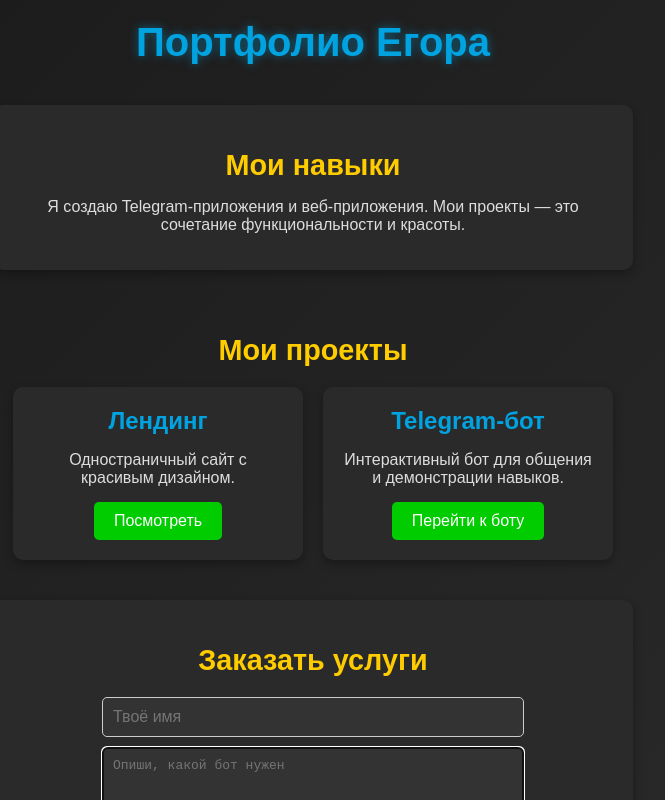
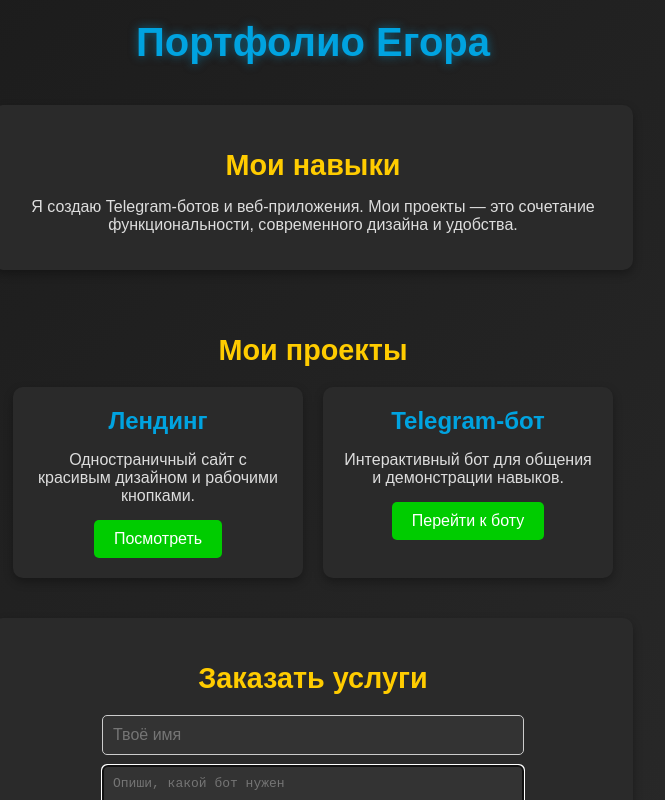
Before and after one commit to ErmEgor/project-tg-frontend, a React (Create React App) app: page / in a window 1280 px wide. Shown: the top 800 px of the page, without its empty margins (327-992 px from the left). Built offline with nearby package versions, Linux system fonts and the light colour scheme.

Commit message:
Fix textarea input issue and ensure ESLint compliance

```diff
--- a/src/App.js
+++ b/src/App.js
@@ -1,11 +1,10 @@
-import React, { useEffect, useState, useRef } from 'react';
+import React, { useEffect, useState } from 'react';
    import './App.css';
 
    function App() {
      const [user, setUser] = useState(null);
      const [formData, setFormData] = useState({ name: '', message: '' });
      const [isSubmitting, setIsSubmitting] = useState(false);
-  const textareaRef = useRef(null);
 
      useEffect(() => {
        const tg = window.Telegram?.WebApp;
@@ -22,11 +21,6 @@ function App() {
            }));
          } else {
            alert('Пользователь не найден в initDataUnsafe');
-      }
-      // Установить фокус на textarea при загрузке
-      if (textareaRef.current) {
-        textareaRef.current.focus();
-        alert('Попытка установить фокус на textarea');
          }
        } else {
          alert('Telegram Web App не инициализирован');
@@ -104,14 +98,14 @@ function App() {
          </header>
          <section className="skills">
            <h2>Мои навыки</h2>
-        <p>Я создаю Telegram-приложения и веб-приложения. Мои проекты — это сочетание функциональности и красоты.</p>
+           <p>Я создаю Telegram-ботов и веб-приложения. Мои проекты — это сочетание функциональности, современного дизайна и удобства.</p>
          </section>
          <section className="projects">
            <h2>Мои проекты</h2>
            <div className="project-grid">
              <div className="project-card">
                <h3>Лендинг</h3>
-            <p>Одностраничный сайт с красивым дизайном.</p>
+               <p>Одностраничный сайт с красивым дизайном и рабочими кнопками.</p>
                <a href="https://ermegor.github.io/BuildMax/" target="_blank" rel="noopener noreferrer" className="project-button">
                  Посмотреть
                </a>
```
Lines whose indentation alone changed are shown as unchanged.
